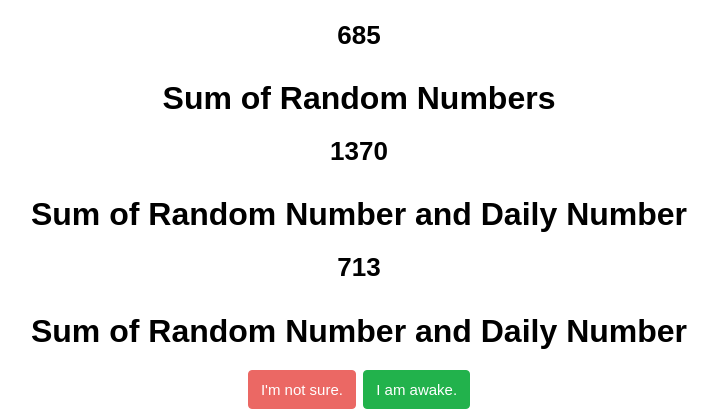
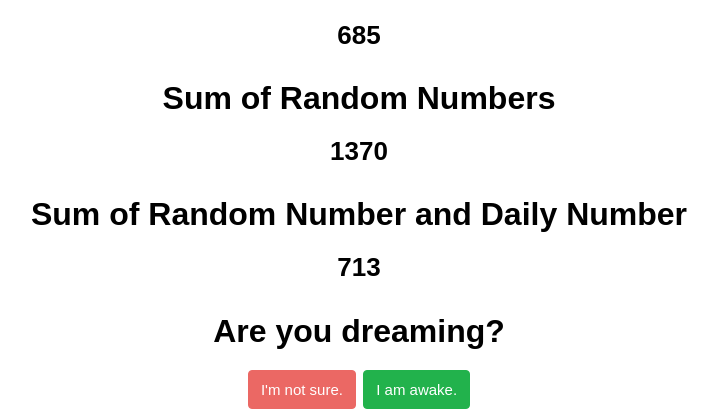
Before and after one commit to DragonStuff/Dreaming, a PHP site: page / in a window 1280 px wide. Shown: the part 676-1096 px from the top of the page, without its empty margins (281-999 px from the left). Run offline with PHP 8.4, Linux system fonts and the light colour scheme; some web fonts are replaced.

Commit message:
Fixed question.
:dolphin:

```diff
--- a/index.php
+++ b/index.php
@@ -102,7 +102,7 @@
   <div class="row">
     <div class="col-md-12">
       <h2 align="center">
-        Sum of Random Number and Daily Number
+        Are you dreaming?
       </h2>
       <h3 align="center">
         <a align="center" href="index.php" class="btn btn-primary">I'm not sure.</a>
```
